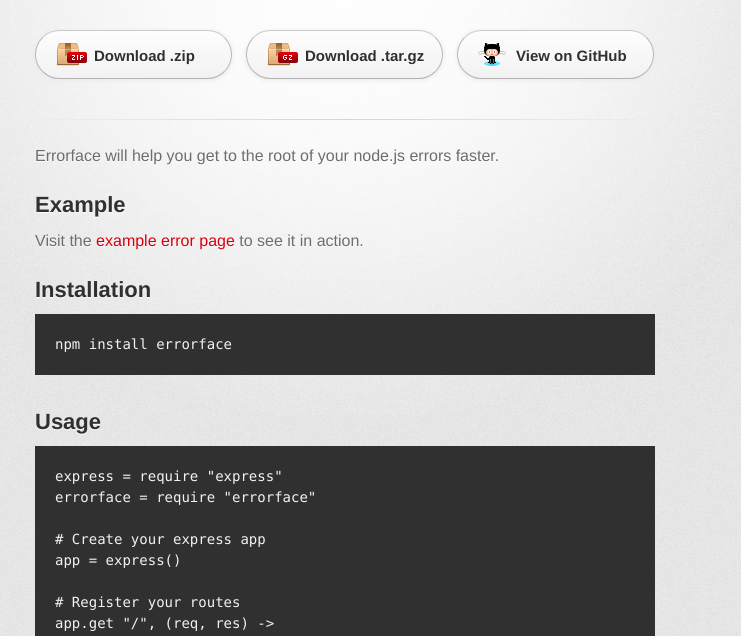
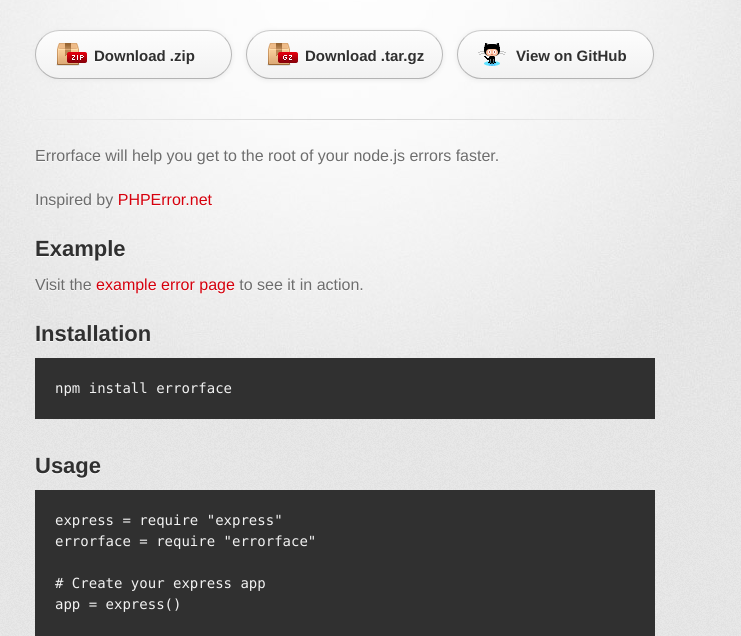
Before and after one commit to jgable/errorface, a plain HTML site: page index.html in a window 1280 px wide. Shown: the part 158-794 px from the top of the page, without its empty margins (295-1036 px from the left). Drawn offline with Linux system fonts and the light colour scheme; a web font is replaced by a local one.

Commit message:
adding inspired by phperror line

```diff
--- a/index.html
+++ b/index.html
@@ -32,6 +32,8 @@
 
         <section id="main_content">
           <p>Errorface will help you get to the root of your node.js errors faster.</p>
+
+          <p>Inspired by <a href="http://phperror.net" title="PHP Error">PHPError.net</a></p>
 
 <h2>Example</h2>
 
```
Also changed, not shown: example.html (+0 -1 lines).
